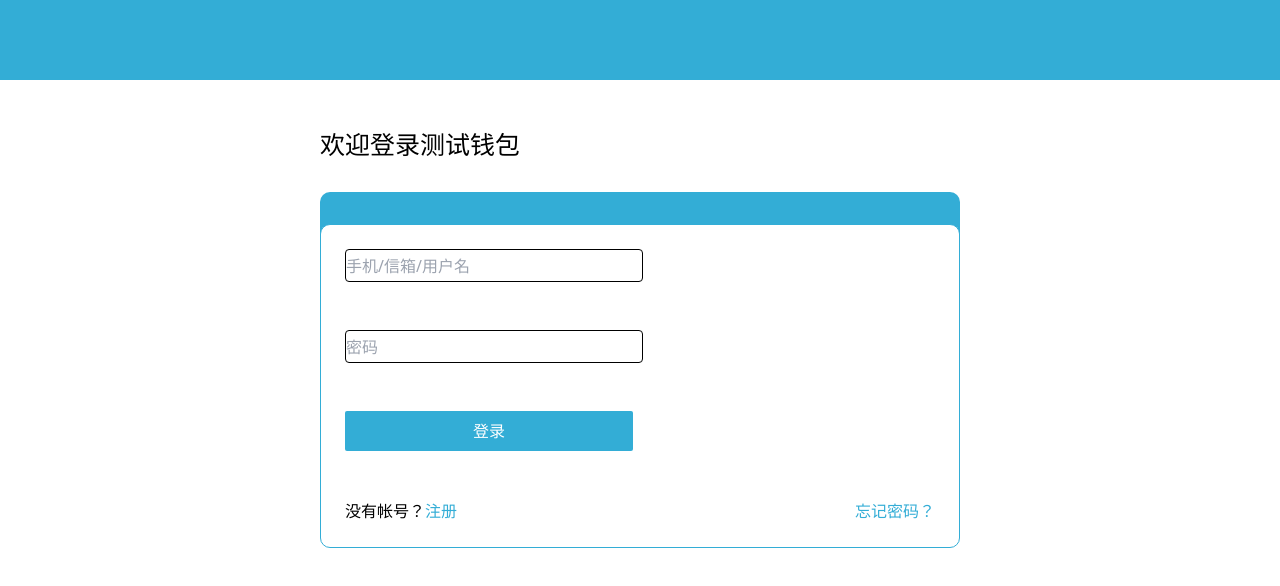
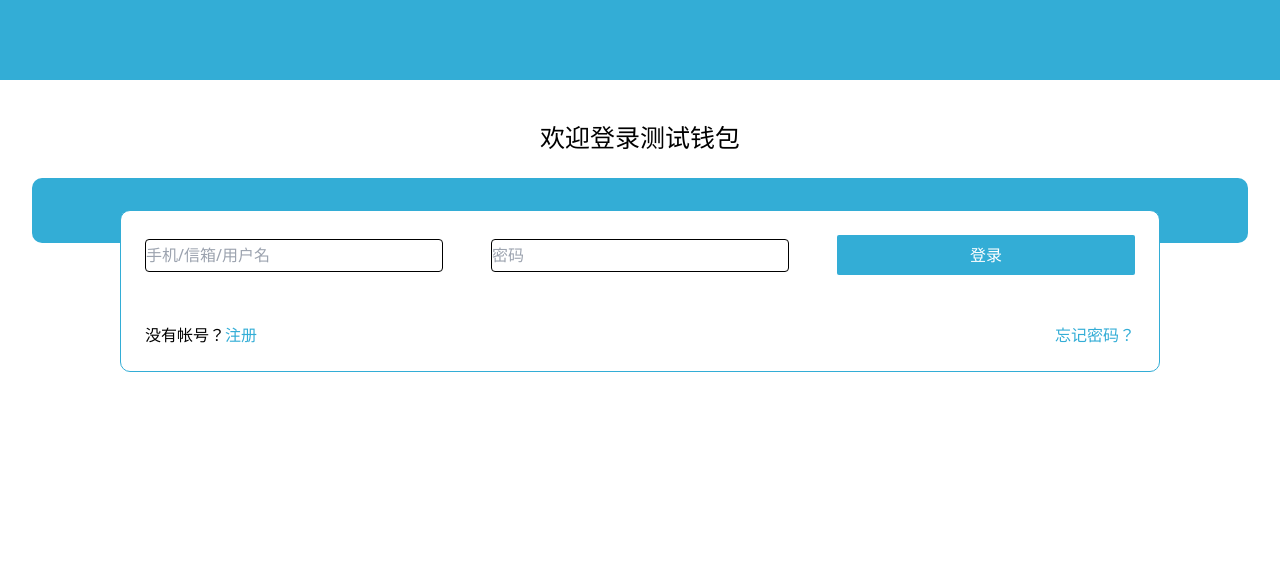
Before and after one commit to katelove/wallet, a Vue app: page /login in a window 1280 px wide. Shown: the top 586 px of the page. Built offline with nearby package versions, Linux system fonts and the light colour scheme.

Commit message:
repair login

```diff
--- a/src/components/Login.vue
+++ b/src/components/Login.vue
@@ -1,10 +1,10 @@
 <template>
-  <div class="flex justify-center mt-10 flex-col w-1/2 m-auto">
-    <Title class="w-full h-12" heading="欢迎登录测试钱包"></Title>
-    <BlueContainer title="" class="flex items-center flex-col">
+  <div class="flex justify-center mt-10 flex-col m-auto">
+    <Title class="flex justify-center" heading="欢迎登录测试钱包"></Title>
+    <BlueContainer title="" class="flex items-center flex-col ml-8 mr-8">
       <Input class="w-75 h-8.5 m-6" placeholder="手机/信箱/用户名" />
       <Input class="w-75 h-8.5 m-6" placeholder="密码" />
-      <Button class="w-72 h-10 m-6">登录</Button>
+      <Button class="w-75 h-10 m-6">登录</Button>
       <div class="flex justify-between m-6">
         <p>没有帐号？<span class="text-melancholyBlue">注册</span></p>
         <p class="text-melancholyBlue">忘记密码？</p>
--- a/src/components/Title.vue
+++ b/src/components/Title.vue
@@ -1,5 +1,5 @@
 <template>
-<div class="flex items-center">
+<div>
     <p
       class="font-normal text-2.1xl font-sans">
         {{heading}}
```
